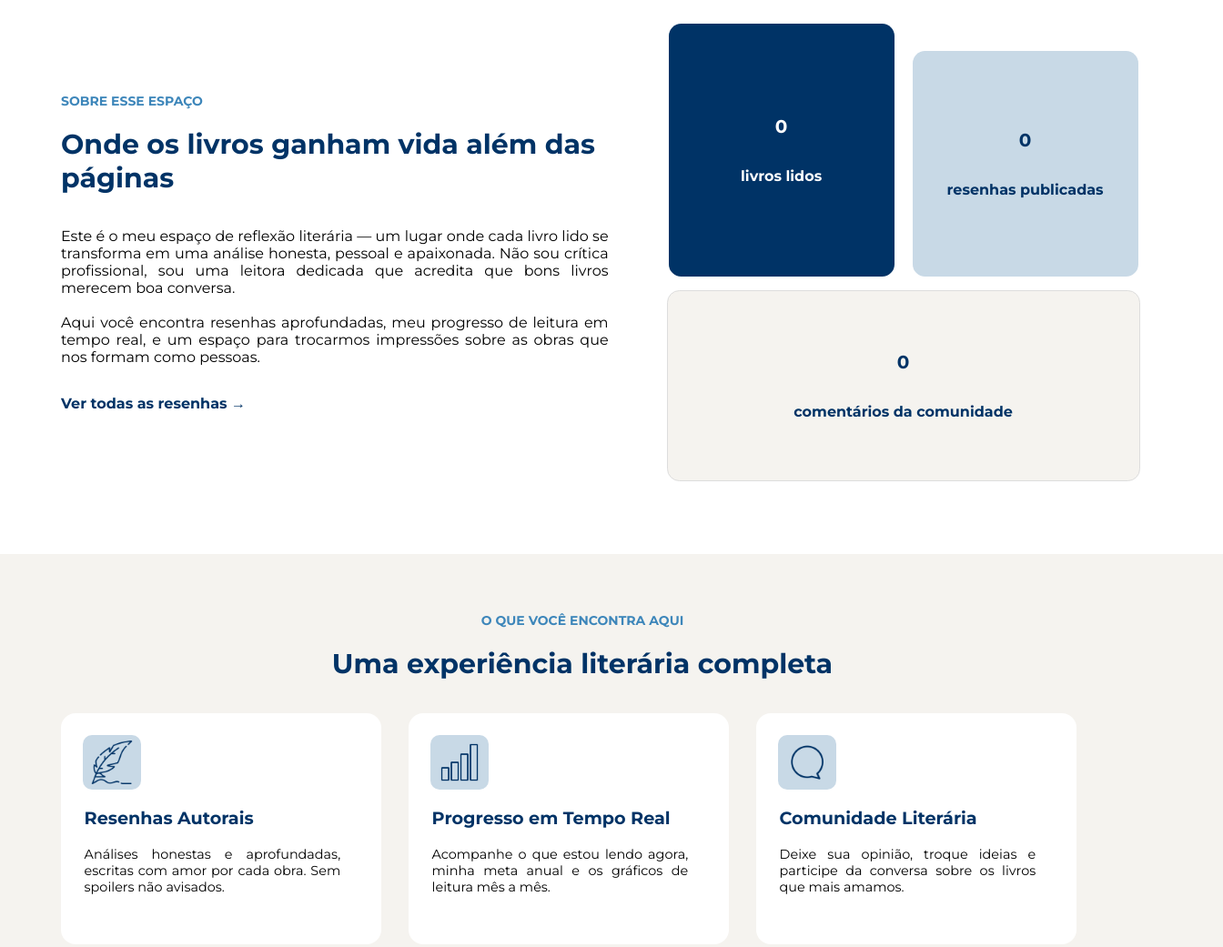
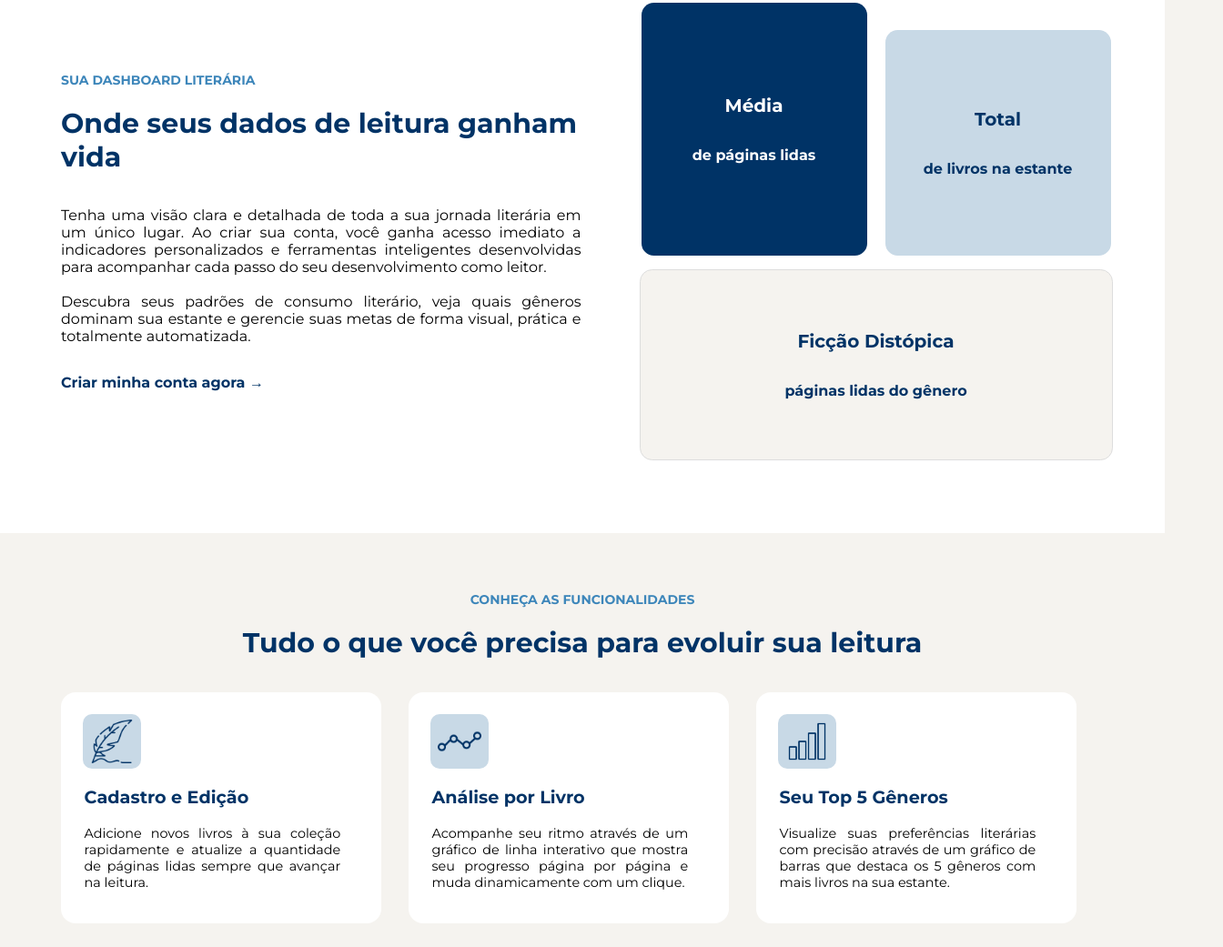
Before and after one commit to Thabata356/ProjetoIndividual, a website: page web-data-viz/public/index.html in a window 1280 px wide. Shown: the part 667-1708 px from the top of the page at 91% size, 1344 px wide, since content can reach past the window. Drawn offline with Linux system fonts and the light colour scheme.

Commit message:
:sparkles: Feat: Mudar os textos do index.

```diff
--- a/web-data-viz/public/css/dashboards.css
+++ b/web-data-viz/public/css/dashboards.css
@@ -345,7 +345,7 @@ canvas {
   justify-content: center;
   align-items: center;
   width: 17.5rem;
-  height: 8.75rem;
+  height: 160px;
   border-radius: 1.25rem;
   margin-right: 20px;
   margin-top: 20px;
@@ -355,7 +355,6 @@ canvas {
 
 .kpi {
   width: 100%;
-  height: 32px;
   display: flex;
   flex-direction: column;
   justify-content: center;
--- a/web-data-viz/public/css/estilo.css
+++ b/web-data-viz/public/css/estilo.css
@@ -120,7 +120,7 @@ body {
   display: flex;
   align-items: center;
   padding: 80px 32px;
-  width: 100%;
+  width: 95%;
   margin: 0 auto;
   gap: 64px;
   flex-direction: row;
--- a/web-data-viz/public/index.html
+++ b/web-data-viz/public/index.html
@@ -1,5 +1,5 @@
 <!DOCTYPE html>
-<html lang="en">
+<html lang="pt-br">
 
 <head>
   <meta charset="UTF-8">
@@ -37,79 +37,70 @@
 
   <div class="banner">
     <h1 class="titulo-principal">Cada página, uma nova folha da sua história</h1>
-    <p>Organize suas leituras, registre reflexões e acompanhe sua evolução como leitor. Uma estante digital feita com
-      carinho para quem ama ler.</p>
+    <p>Organize suas leituras, registre seu progresso e acompanhe seus dados analíticos em tempo real.</p>
     <br>
-    <a href="cadastro.html"><button class="comecar">Comecar a minha estante</button></a>
-
+    <a href="cadastro.html"><button class="comecar">Começar a minha estante</button></a>
   </div>
-
 
   <div class="sobre">
     <div class="sobre-escrito">
-      <span>SOBRE ESSE ESPAÇO</span>
-      <h1>Onde os livros ganham vida além das páginas</h1>
-      <p>Este é o meu espaço de reflexão literária — um lugar onde cada livro lido se transforma em uma análise honesta,
-        pessoal e apaixonada. Não sou crítica profissional, sou uma leitora dedicada que acredita que bons livros
-        merecem
-        boa conversa.
+      <span>SUA DASHBOARD LITERÁRIA</span>
+      <h1>Onde seus dados de leitura ganham vida</h1>
+      <p>Tenha uma visão clara e detalhada de toda a sua jornada literária em um único lugar. Ao criar sua conta, você ganha acesso imediato a indicadores personalizados e ferramentas inteligentes desenvolvidas para acompanhar cada passo do seu desenvolvimento como leitor.
         <br>
         <br>
-
-        Aqui você encontra resenhas aprofundadas, meu progresso de leitura em tempo real, e um espaço para trocarmos
-        impressões sobre as obras que nos formam como pessoas.
+        Descubra seus padrões de consumo literário, veja quais gêneros dominam sua estante e gerencie suas metas de forma visual, prática e totalmente automatizada.
       </p>
-      <a href="cadastro.html"><button class="btn-texto" id="verResenhas()">Ver todas as resenhas → </button></a>
+      <a href="cadastro.html"><button class="btn-texto">Criar minha conta agora → </button></a>
     </div>
 
     <div class="sobre-quadrado">
       <div class="lado-a-lado">
-        <div class="quadrado1" id="kpi_livros_lidos">
-          <h2>0</h2>
-          <p>livros lidos</p>
+        <div class="quadrado1" id="kpi_media_paginas">
+          <h2>Média</h2>
+          <p>de páginas lidas</p>
         </div>
-        <div class="quadrado2" id="kpi_resenhas">
-          <h2>0</h2>
-          <p>resenhas publicadas</p>
+        <div class="quadrado2" id="kpi_total_livros">
+          <h2>Total</h2>
+          <p>de livros na estante</p>
         </div>
       </div>
-      <div class="quadrado3" id="kpi_comentarios">
-        <h2>0</h2>
-        <p>comentários da comunidade</p>
+      <div class="quadrado3" id="kpi_distopia">
+        <h2>Ficção Distópica</h2>
+        <p>páginas lidas do gênero</p>
       </div>
     </div>
   </div>
 
-
   <div class="experiencia">
-    <span>O QUE VOCÊ ENCONTRA AQUI</span>
-    <h1>Uma experiência literária completa</h1>
+    <span>CONHEÇA AS FUNCIONALIDADES</span>
+    <h1>Tudo o que você precisa para evoluir sua leitura</h1>
     <div class="experiencia-quadrados">
       <div class="quadrado4">
         <div class="mini-quadrado">
           <img src="./assets/imgs/caneta-de-pena.png" class="icon">
           <img src="./assets/imgs/caneta-de-pena-branca.png" class="icon-branco">
         </div>
-        <h3>Resenhas Autorais</h3>
-        <p>Análises honestas e aprofundadas, escritas com amor por cada obra. Sem spoilers não avisados.</p>
+        <h3>Cadastro e Edição</h3>
+        <p>Adicione novos livros à sua coleção rapidamente e atualize a quantidade de páginas lidas sempre que avançar na leitura.</p>
       </div>
 
       <div class="quadrado5">
         <div class="mini-quadrado">
-          <img src="./assets/imgs/grafico-de-barras.png" class="icon">
-          <img src="./assets/imgs/grafico-de-barras-branca.png" class="icon-branco">
+          <img src="./assets/imgs/grafico-de-linha.png" class="icon">
+          <img src="./assets/imgs/grafico-de-linha-branca.png" class="icon-branco">
         </div>
-        <h3>Progresso em Tempo Real</h3>
-        <p>Acompanhe o que estou lendo agora, minha meta anual e os gráficos de leitura mês a mês.</p>
+        <h3>Análise por Livro</h3>
+        <p>Acompanhe seu ritmo através de um gráfico de linha interativo que mostra seu progresso página por página e muda dinamicamente com um clique.</p>
       </div>
 
       <div class="quadrado6">
         <div class="mini-quadrado">
-          <img src="./assets/imgs/bate-papo.png" class="icon">
-          <img src="./assets/imgs/bate-papo-braca.png" class="icon-branco">
+         <img src="./assets/imgs/grafico-de-barras.png" class="icon">
+          <img src="./assets/imgs/grafico-de-barras-branca.png" class="icon-branco">
         </div>
-        <h3>Comunidade Literária</h3>
-        <p>Deixe sua opinião, troque ideias e participe da conversa sobre os livros que mais amamos.</p>
+        <h3>Seu Top 5 Gêneros</h3>
+        <p>Visualize suas preferências literárias com precisão através de um gráfico de barras que destaca os 5 gêneros com mais livros na sua estante.</p>
       </div>
     </div>
   </div>
```
Also changed, not shown: web-data-viz/public/assets/imgs/grafico-de-linha-branca.png (added), web-data-viz/public/assets/imgs/grafico-de-linha.png (added).
